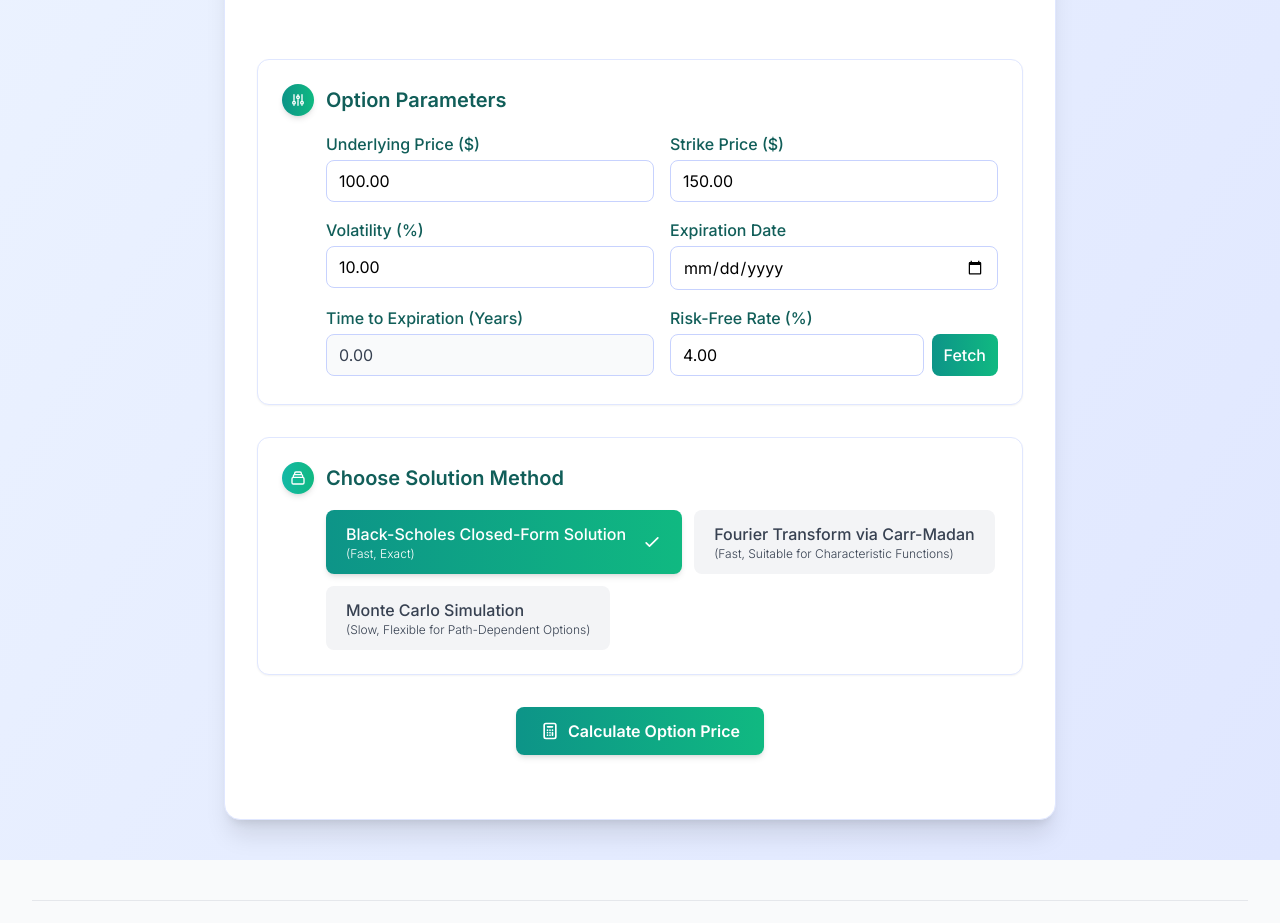
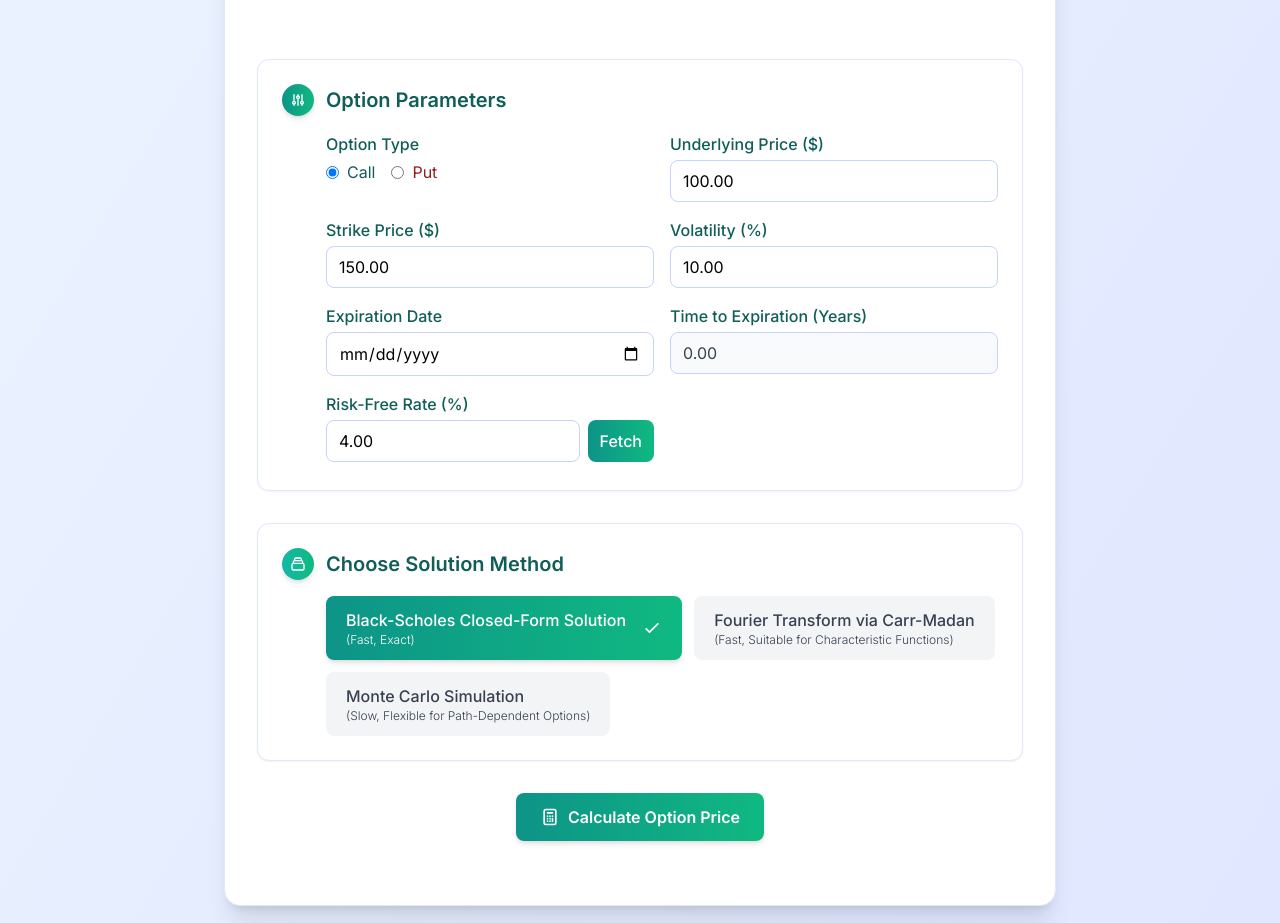
Before and after one commit to hassanelq/Options-pricing, a Next.js app in the folder client/: page /Options-pricing in a window 1280 px wide. Shown: the part 1260-2183 px from the top of the page. Built offline with nearby package versions, Linux system fonts and the light colour scheme.

Commit message:
Refactor OptionList and ParametersInput components; update table headers for center alignment, add option type selection, and remove Black-Scholes route from server

```diff
--- a/client/app/Components/BS/OptionList.jsx
+++ b/client/app/Components/BS/OptionList.jsx
@@ -104,12 +104,12 @@ const OptionList = ({ optionsData, handleAutoFill, isLoading, error }) => {
         <table className="w-full border-collapse rounded-lg overflow-hidden">
           <thead>
             <tr className="bg-gradient-to-r from-teal-600 to-emerald-500 text-white">
-              <th className="p-2 text-left font-medium">Type</th>
-              <th className="p-2 text-right font-medium">Strike</th>
-              <th className="p-2 text-right font-medium">Underlying</th>
-              <th className="p-2 text-left font-medium">Expiration</th>
-              <th className="p-2 text-right font-medium">IV (%)</th>
-              <th className="p-2 text-right font-medium">Price</th>
+              <th className="p-2 text-center font-medium">Type</th>
+              <th className="p-2 text-center font-medium">Strike</th>
+              <th className="p-2 text-center font-medium">Underlying</th>
+              <th className="p-2 text-center font-medium">Expiration</th>
+              <th className="p-2 text-center font-medium">IV (%)</th>
+              <th className="p-2 text-center font-medium">Price</th>
               <th className="p-2 text-center font-medium">Action</th>
             </tr>
           </thead>
@@ -121,13 +121,21 @@ const OptionList = ({ optionsData, handleAutoFill, isLoading, error }) => {
                   index % 2 === 0 ? "bg-gray-50" : "bg-white"
                 }`}
               >
-                <td className="p-3 font-medium text-center">
-                  {option.option_type}
+                <td className="p-3 font-medium">
+                  <span
+                    className={`inline-flex px-2 py-0.5 rounded-full text-xs font-medium ${
+                      option.option_type.toLowerCase() === "call"
+                        ? "bg-green-100 text-green-800"
+                        : "bg-purple-100 text-red-500"
+                    }`}
+                  >
+                    {option.option_type}
+                  </span>
                 </td>
-                <td className="p-3 text-right">
+                <td className="p-3 text-center">
                   ${option.strike_price?.toFixed(2) || "N/A"}
                 </td>
-                <td className="p-3 text-right">
+                <td className="p-3 text-center">
                   ${option.stock_price?.toFixed(2) || "N/A"}
                 </td>
                 <td className="p-3 text-center">
@@ -135,12 +143,12 @@ const OptionList = ({ optionsData, handleAutoFill, isLoading, error }) => {
                     ? new Date(option.expiration).toLocaleDateString()
                     : "N/A"}
                 </td>
-                <td className="p-3 text-right">
+                <td className="p-3 text-center">
                   {option.implied_volatility
                     ? (option.implied_volatility * 100).toFixed(2) + "%"
                     : "N/A"}
                 </td>
-                <td className="p-3 text-right">
+                <td className="p-3 text-center">
                   ${option.market_price || "N/A"}
                 </td>
                 <td className="p-3 text-center">
--- a/client/app/Components/BS/ParametersInput.jsx
+++ b/client/app/Components/BS/ParametersInput.jsx
@@ -32,6 +32,10 @@ const ParametersInput = ({ parameters, setParameters }) => {
       (selectedDate - today) / (1000 * 60 * 60 * 24 * 365.25); // Adjusted for leap years
 
     setTimeToExpiration(yearsRemaining.toFixed(2));
+    setParameters((prev) => ({
+      ...prev,
+      yearsToExpiration: yearsRemaining.toFixed(2),
+    }));
   };
 
   const fetchRiskFreeRateData = async () => {
@@ -91,6 +95,43 @@ const ParametersInput = ({ parameters, setParameters }) => {
       </div>
 
       <div className="grid md:grid-cols-2 gap-4 ml-11">
+        <motion.div
+          initial={{ opacity: 0, y: 10 }}
+          animate={{ opacity: 1, y: 0 }}
+          transition={{ duration: 0.3, delay: 0.2 }}
+        >
+          <label className="block mb-1 font-medium text-teal-800">
+            Option Type
+          </label>
+          <div className="flex space-x-4">
+            <label className="flex items-center space-x-2 cursor-pointer">
+              <input
+                type="radio"
+                name="option_type"
+                value="call"
+                checked={parameters.option_type === "call"}
+                onChange={() =>
+                  setParameters((prev) => ({ ...prev, option_type: "call" }))
+                }
+                className="form-radio text-teal-600"
+              />
+              <span className="text-teal-800">Call</span>
+            </label>
+            <label className="flex items-center space-x-2 cursor-pointer">
+              <input
+                type="radio"
+                name="option_type"
+                value="put"
+                checked={parameters.option_type === "put"}
+                onChange={() =>
+                  setParameters((prev) => ({ ...prev, option_type: "put" }))
+                }
+                className="form-radio text-red-600"
+              />
+              <span className="text-red-800">Put</span>
+            </label>
+          </div>
+        </motion.div>
         {[
           { label: "Underlying Price ($)", key: "underlyingPrice", step: "1" },
           { label: "Strike Price ($)", key: "strikePrice", step: "1" },
--- a/client/app/Options-pricing/page.jsx
+++ b/client/app/Options-pricing/page.jsx
@@ -22,6 +22,7 @@ const PricingPage = () => {
     underlyingPrice: 100,
     strikePrice: 150,
     expiration: new Date(),
+    yearsToExpiration: 0,
     riskFreeRate: 4,
     volatility: 0.1,
     market_price: 60,
@@ -69,6 +70,7 @@ const PricingPage = () => {
       underlyingPrice: option.stock_price,
       strikePrice: option.strike_price,
       expiration: option.expiration,
+      yearsToExpiration: 0,
       riskFreeRate: 0,
       volatility: option.implied_volatility,
       market_price: option.market_price,
@@ -108,6 +110,7 @@ const PricingPage = () => {
       underlyingPrice: 100,
       strikePrice: 150,
       expiration: new Date(),
+      yearsToExpiration: 0,
       riskFreeRate: 4,
       volatility: 0.1,
       market_price: 60,
```
Also changed, not shown: 1 other file (tests, documents, lock files or other folders).
